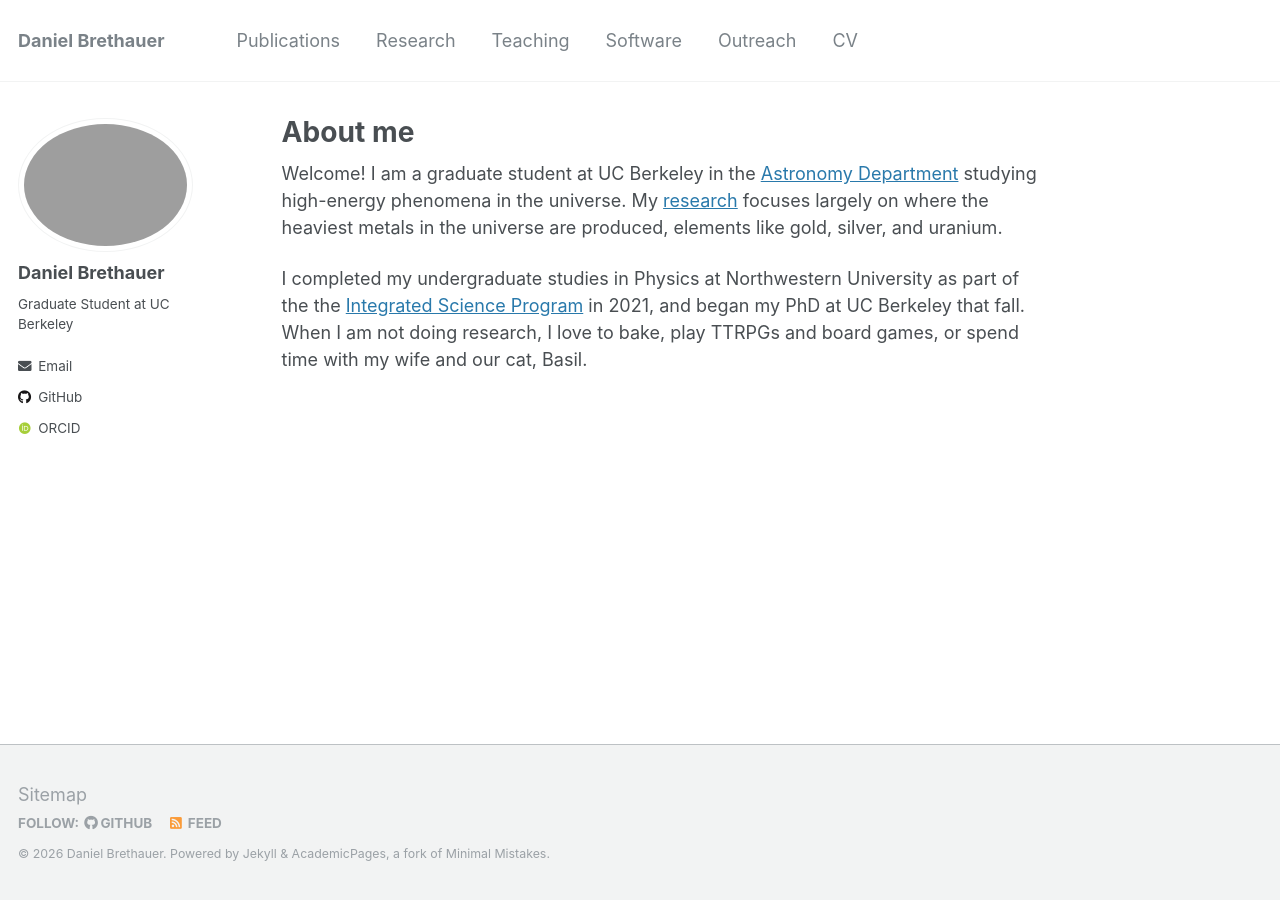
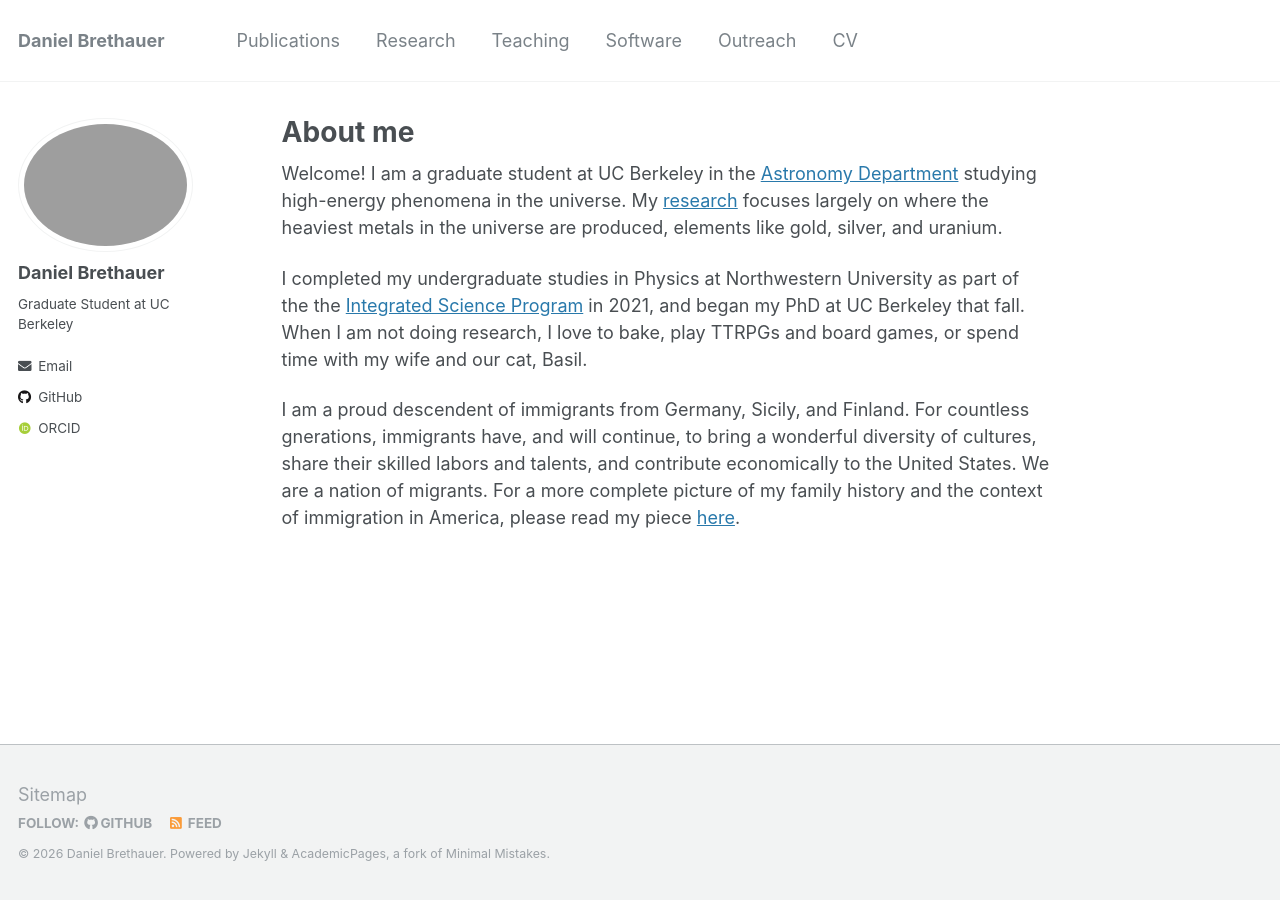
Before and after one commit to dbrethauer/dbrethauer.github.io, a Jekyll site: the page built from _pages/about.md, in a window 1280 px wide. Built offline with Jekyll 4.4.1, drawn with Linux system fonts in a browser that asks for light colours; some web fonts are replaced.

Commit message:
Update about.md

```diff
--- a/_pages/about.md
+++ b/_pages/about.md
@@ -11,3 +11,5 @@ redirect_from:
 Welcome! I am a graduate student at UC Berkeley in the [Astronomy Department](https://astro.berkeley.edu/) studying high-energy phenomena in the universe. My [research](research) focuses largely on where the heaviest metals in the universe are produced, elements like gold, silver, and uranium.
 
 I completed my undergraduate studies in Physics at Northwestern University as part of the the [Integrated Science Program](https://isp.northwestern.edu/) in 2021, and began my PhD at UC Berkeley that fall. When I am not doing research, I love to bake, play TTRPGs and board games, or spend time with my wife and our cat, Basil.
+
+I am a proud descendent of immigrants from Germany, Sicily, and Finland. For countless gnerations, immigrants have, and will continue, to bring a wonderful diversity of cultures, share their skilled labors and talents, and contribute economically to the United States. We are a nation of migrants. For a more complete picture of my family history and the context of immigration in America, please read my piece [here](familyhistory).
```
